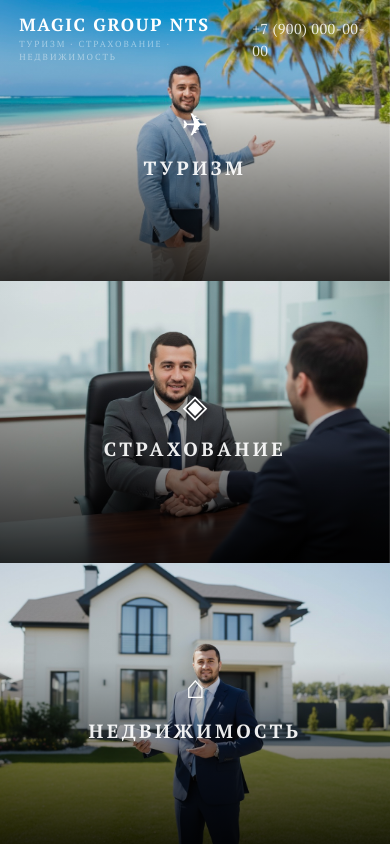
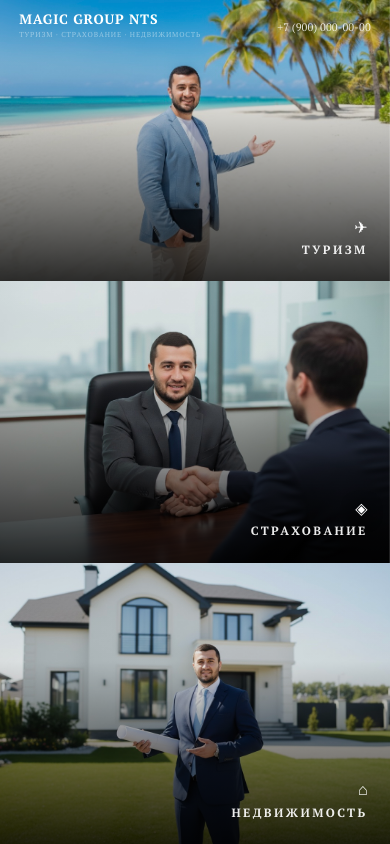
Before and after one commit to nadiavetrova/magicGpoupNTS, a Next.js app: page / in a window 390 px wide. Built offline with nearby package versions, Linux system fonts and the light colour scheme.

Commit message:
UI updates: mobile layout, footer, stats, no emoji cards

```diff
--- a/app/globals.css
+++ b/app/globals.css
@@ -977,15 +977,16 @@ body {
 .footer {
   background: #050505;
   border-top: 1px solid rgba(255,255,255,0.07);
-  padding: 2.5rem 2.5rem;
+  padding: 0.7rem 2rem;
   display: flex;
   align-items: center;
   justify-content: space-between;
+  min-height: 0;
 }
 
 .footer-copy {
-  font-size: 0.72rem;
-  color: rgba(255,255,255,0.28);
+  font-size: 0.62rem;
+  color: rgba(255,255,255,0.25);
 }
 
 .social-links {
@@ -994,8 +995,8 @@ body {
 }
 
 .social-link {
-  width: 38px;
-  height: 38px;
+  width: 30px;
+  height: 30px;
   border: 1px solid rgba(255,255,255,0.14);
   border-radius: 50%;
   display: flex;
@@ -1003,7 +1004,7 @@ body {
   justify-content: center;
   color: rgba(255,255,255,0.45);
   text-decoration: none;
-  font-size: 0.82rem;
+  font-size: 0.65rem;
   font-weight: 600;
   transition: border-color 0.2s, color 0.2s, background 0.2s;
 }
@@ -1031,8 +1032,26 @@ body {
     height: 50vh;
   }
   .panel-title {
-    font-size: 1.2rem;
+    font-size: 0.75rem;
     white-space: normal;
+    letter-spacing: 0.2em;
+  }
+  .panel-content {
+    top: auto;
+    bottom: 1.4rem;
+    right: 1.4rem;
+    left: auto;
+    align-items: flex-end;
+    text-align: right;
+    transform: none;
+    padding: 0;
+  }
+  .panel:hover .panel-content {
+    transform: none;
+  }
+  .panel-badge {
+    font-size: 1rem;
+    margin-bottom: 0.4rem;
   }
   /* Mobile: active panel → full screen overlay */
   .panel--active {
@@ -1091,12 +1110,32 @@ body {
   .realty-numbers { padding-top: 0; }
   .ins-accent-block { position: static; }
   .header {
-    padding: 1rem 1.2rem;
+    padding: 0.8rem 1.2rem;
+    flex-wrap: nowrap;
+    align-items: center;
+  }
+  .logo-main {
+    font-size: 0.85rem;
+    letter-spacing: 0.06em;
+    white-space: nowrap;
+  }
+  .logo-sub {
+    font-size: 0.45rem;
+    letter-spacing: 0.12em;
+  }
+  .header-phone {
+    font-size: 0.68rem;
+    letter-spacing: 0.01em;
+    white-space: nowrap;
+    flex-shrink: 0;
   }
   .footer {
-    flex-direction: column;
-    gap: 1.5rem;
-    text-align: center;
+    flex-direction: row;
+    gap: 0.5rem;
+    padding: 0.5rem 1.2rem;
+  }
+  .footer-copy {
+    font-size: 0.55rem;
   }
   .fullscreen-content {
     padding: 7rem 1.5rem 4rem;
--- a/app/page.tsx
+++ b/app/page.tsx
@@ -22,7 +22,7 @@ const panels = [
       "Турция, Индия, ОАЭ — я знаю эти направления изнутри. Не по каталогам, а по реальному опыту: где лучшие пляжи, какой отель не обманет, что стоит посмотреть за пределами туристических троп.",
     ],
     tags: ["Пакетные туры", "Авторские маршруты", "Турция · Индия · ОАЭ"],
-    stats: [{ num: "15", label: "Лет опыта" }, { num: "3", label: "Страны" }],
+    stats: [{ num: "15", label: "Лет опыта" }, { num: "5+", label: "Стран" }],
     services: {
       title: "Подберём путёвку или экскурсию",
       subtitle: "Туристический продукт под ваш запрос",
@@ -206,7 +206,6 @@ export default function Home() {
             }}
           />
           <div className="fullscreen-gradient" />
-          <button className="fullscreen-back" onClick={handleClose}>← Назад</button>
 
           {/* SECTION 1 — О направлении */}
           <div className={`fullscreen-content${textVisible ? " fullscreen-content--visible" : ""}`}>
```
